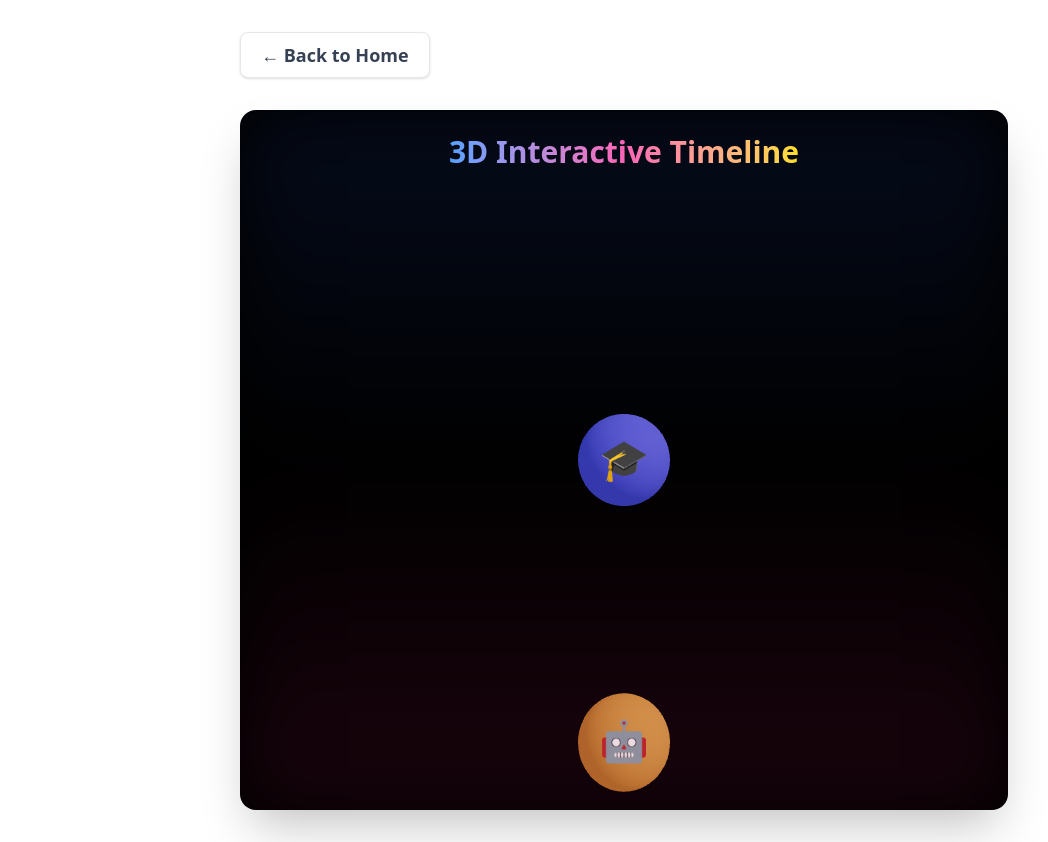
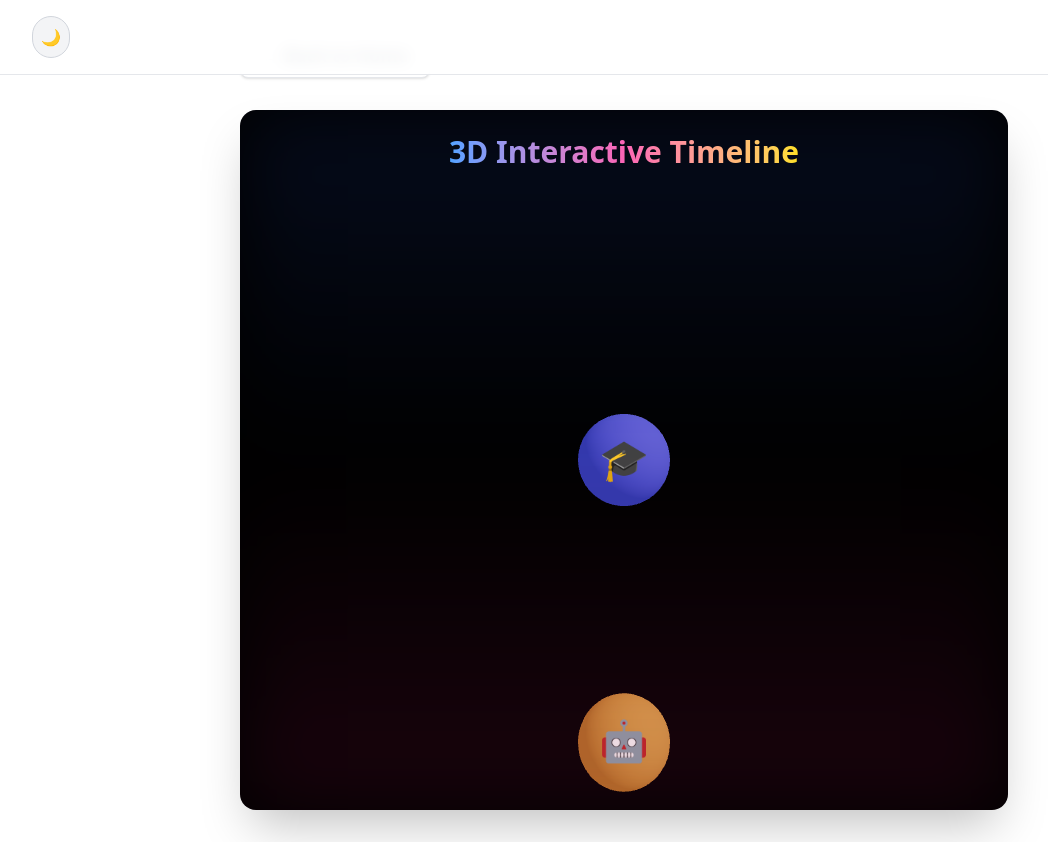
Before and after one commit to Asmi-va/portfolio, a Next.js app: page /timeline in a window 1280 px wide. Shown: the whole page, without its empty margins (16-1064 px from the left). Built offline with nearby package versions, Linux system fonts and the light colour scheme.

Commit message:
feat: add dark mode toggle to navigation

```diff
--- a/src/app/layout.tsx
+++ b/src/app/layout.tsx
@@ -1,6 +1,7 @@
 import type { Metadata } from "next";
 import { Inter } from "next/font/google";
 import "./globals.css";
+import React, { useEffect, useState } from 'react';
 
 const inter = Inter({
   subsets: ["latin"],
@@ -17,9 +18,46 @@ export default function RootLayout({
 }: Readonly<{
   children: React.ReactNode;
 }>) {
+  const [dark, setDark] = useState(false);
+
+  useEffect(() => {
+    // On mount, check localStorage
+    const stored = localStorage.getItem('theme');
+    if (stored === 'dark') {
+      setDark(true);
+      document.documentElement.classList.add('dark');
+    } else {
+      setDark(false);
+      document.documentElement.classList.remove('dark');
+    }
+  }, []);
+
+  const toggleDark = () => {
+    setDark((prev) => {
+      const next = !prev;
+      if (next) {
+        document.documentElement.classList.add('dark');
+        localStorage.setItem('theme', 'dark');
+      } else {
+        document.documentElement.classList.remove('dark');
+        localStorage.setItem('theme', 'light');
+      }
+      return next;
+    });
+  };
+
   return (
     <html lang="en">
-      <body className={`${inter.variable} font-sans antialiased`}>
+      <body className={`${inter.variable} font-sans antialiased bg-white text-black dark:bg-[#0a1930] dark:text-white transition-colors duration-300`}>
+        <nav className="fixed top-0 left-0 w-full z-50 bg-white/90 dark:bg-[#0a1930]/90 backdrop-blur border-b border-gray-200 dark:border-gray-800 flex justify-between items-center px-8 py-4">
+          <button
+            onClick={toggleDark}
+            className="ml-4 p-2 rounded-full border border-gray-300 dark:border-gray-700 bg-gray-100 dark:bg-[#1a263a] hover:bg-gray-200 dark:hover:bg-[#22304a] transition"
+            aria-label="Toggle dark mode"
+          >
+            {dark ? '🌞' : '🌙'}
+          </button>
+        </nav>
         {children}
       </body>
     </html>
```
